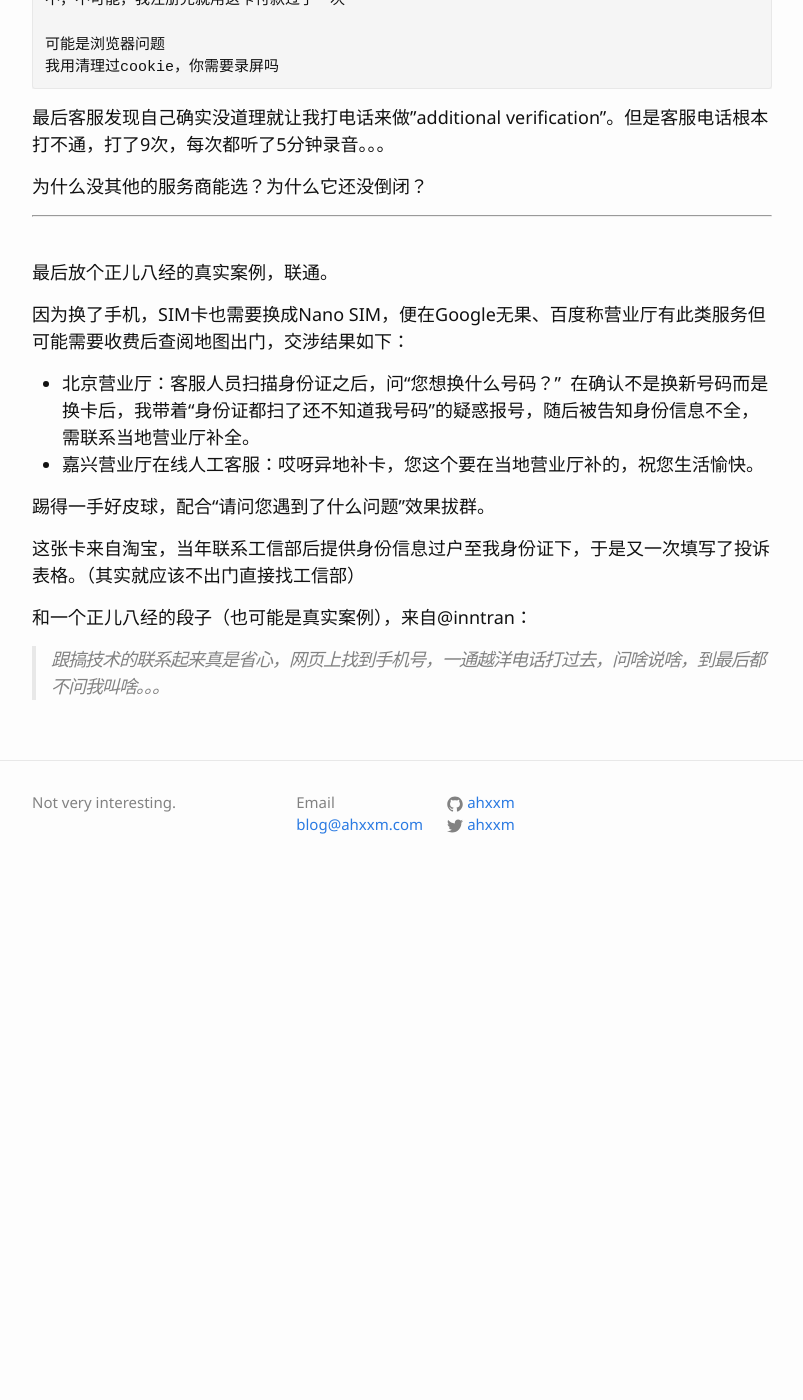
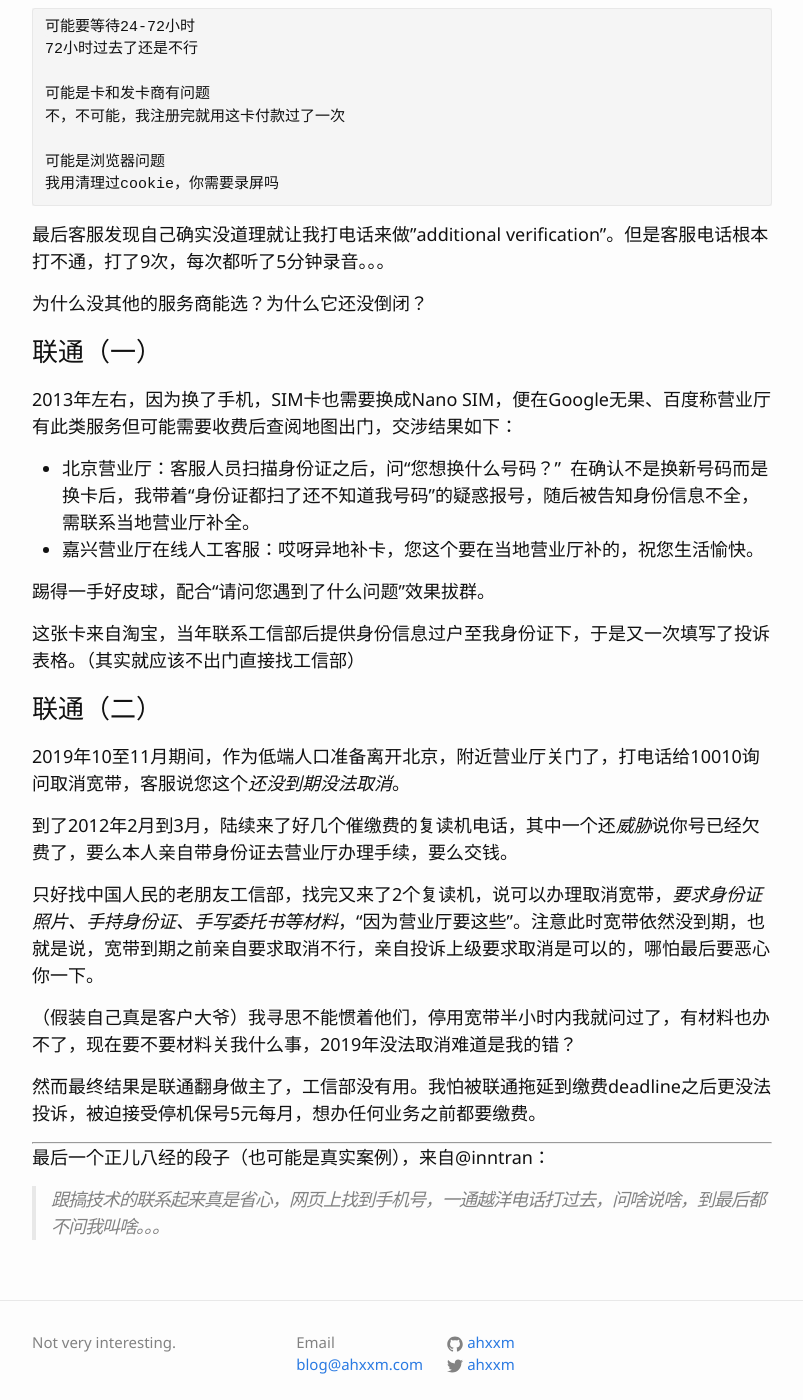
Before and after one commit to ahxxm/ahxxm.github.io, a Jekyll site: the page built from _posts/2015-06-22-ai-think-about-ai.md, in a window 1280 px wide and 1400 px high, scrolled down 1806 px. Shown: the whole window, without its empty margins (238-1041 px from the left). Built offline with Jekyll 4.4.1, drawn with Linux system fonts in a browser that asks for light colours; before the commit the page ends 2702 px from its top, so only the background shows below that; some of the changed text lies outside the part shown.

Commit message:
stupid china unicom

```diff
--- a/_posts/2015-06-22-ai-think-about-ai.md
+++ b/_posts/2015-06-22-ai-think-about-ai.md
@@ -73,13 +77,9 @@ categories:
 
 为什么没其他的服务商能选？为什么它还没倒闭？
 
-* * *
+### 联通（一）
 
-&nbsp;
-
-最后放个正儿八经的真实案例，联通。
-
-因为换了手机，SIM卡也需要换成Nano SIM，便在Google无果、百度称营业厅有此类服务但可能需要收费后查阅地图出门，交涉结果如下：
+2013年左右，因为换了手机，SIM卡也需要换成Nano SIM，便在Google无果、百度称营业厅有此类服务但可能需要收费后查阅地图出门，交涉结果如下：
 
   * 北京营业厅：客服人员扫描身份证之后，问“您想换什么号码？”  在确认不是换新号码而是换卡后，我带着“身份证都扫了还不知道我号码”的疑惑报号，随后被告知身份信息不全，需联系当地营业厅补全。
   * 嘉兴营业厅在线人工客服：哎呀异地补卡，您这个要在当地营业厅补的，祝您生活愉快。
@@ -88,6 +88,20 @@ categories:
 
 这张卡来自淘宝，当年联系工信部后提供身份信息过户至我身份证下，于是又一次填写了投诉表格。（其实就应该不出门直接找工信部）
 
-和一个正儿八经的段子（也可能是真实案例），来自@inntran：
+### 联通（二）
+
+2019年10至11月期间，作为低端人口准备离开北京，附近营业厅关门了，打电话给10010询问取消宽带，客服说您这个*还没到期没法取消*。
+
+到了2012年2月到3月，陆续来了好几个催缴费的复读机电话，其中一个还*威胁*说你号已经欠费了，要么本人亲自带身份证去营业厅办理手续，要么交钱。
+
+只好找中国人民的老朋友工信部，找完又来了2个复读机，说可以办理取消宽带，*要求身份证照片、手持身份证、手写委托书等材料*，“因为营业厅要这些”。注意此时宽带依然没到期，也就是说，宽带到期之前亲自要求取消不行，亲自投诉上级要求取消是可以的，哪怕最后要恶心你一下。
+
+（假装自己真是客户大爷）我寻思不能惯着他们，停用宽带半小时内我就问过了，有材料也办不了，现在要不要材料关我什么事，2019年没法取消难道是我的错？
+
+然而最终结果是联通翻身做主了，工信部没有用。我怕被联通拖延到缴费deadline之后更没法投诉，被迫接受停机保号5元每月，想办任何业务之前都要缴费。
+
+* * *
+
+最后一个正儿八经的段子（也可能是真实案例），来自@inntran：
 
 > 跟搞技术的联系起来真是省心，网页上找到手机号，一通越洋电话打过去，问啥说啥，到最后都不问我叫啥。。。
```
Also changed, not shown: other parts of _posts/2015-06-22-ai-think-about-ai.md (+5 -1 lines).
